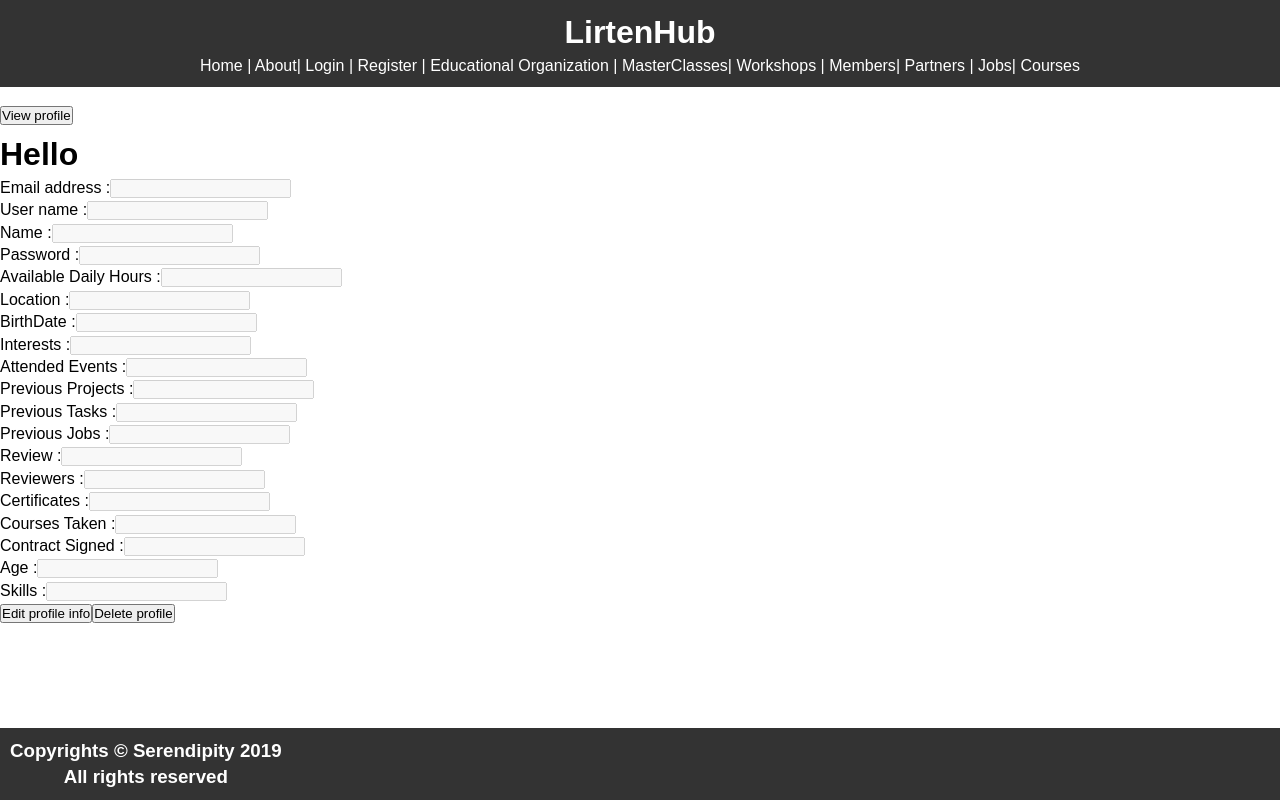
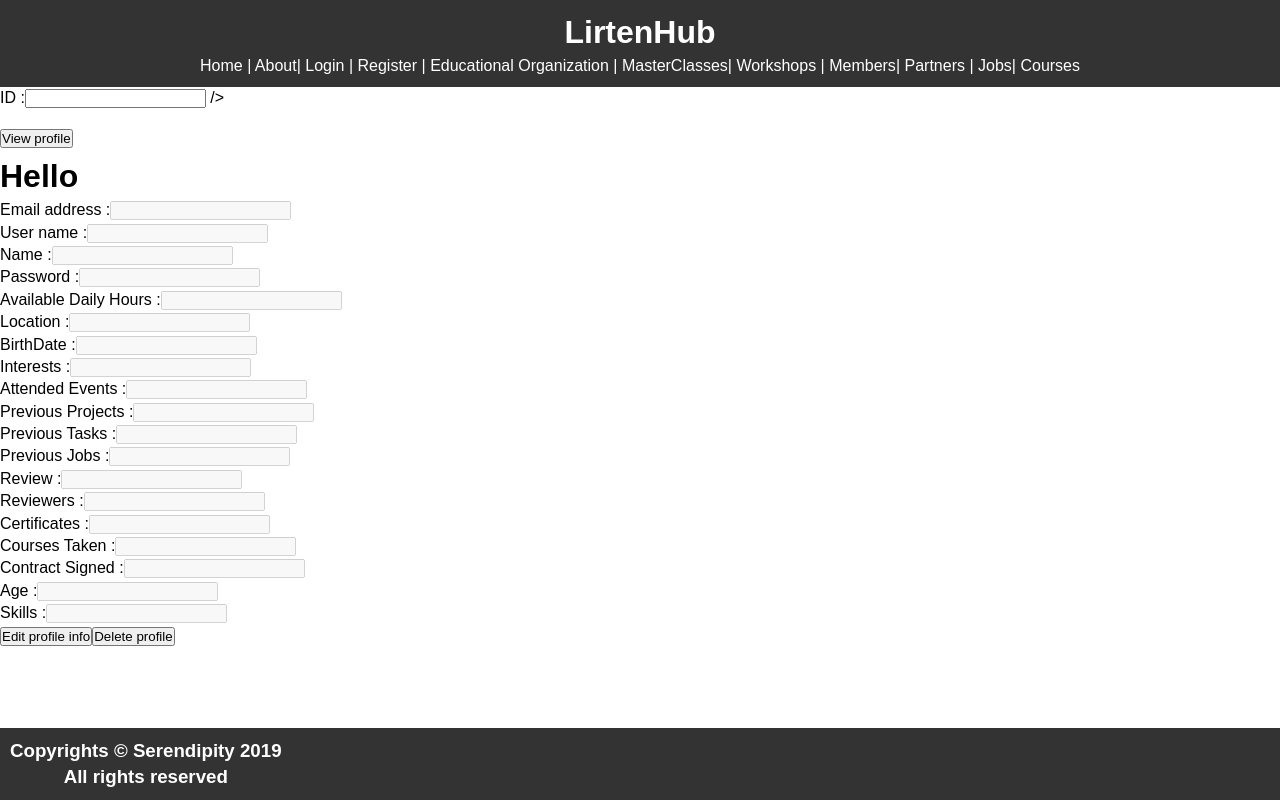
Before and after one commit to SE-GUC/Serendipity, a React (Create React App) app in the folder client/: page /member in a window 1280 px wide. Built offline with nearby package versions, Linux system fonts and the light colour scheme.

Commit message:
Update MemberApp.js

```diff
--- a/client/src/MemberApp.js
+++ b/client/src/MemberApp.js
@@ -1,16 +1,35 @@
 import React, { Component } from 'react';
-//import logo from './logo.svg';
-import EduOrg from './client'
 import './App.css';
-import axios from 'axios';
 import MemberProfile from './components/MemberProfile';
 
+class MemberApp extends Component {
+constructor (){
+super ()
+this.state = {
+    id :'',
+}
+this.onChange = this.onChange.bind(this)
+}
+onChange = (e) => {
 
-class MemberApp extends Component {
+    this.setState({ [e.target.name]: e.target.value });
+}
+
+
+
     render(){
+
+
+
         return(
             <div className="App">
-             <MemberProfile/>
+            <label>
+    ID :
+    <input name="id" type="text" value={this.state.id}  onChange={this.onChange} />                />
+</label>
+
+
+            <MemberProfile id ={this.state.id}/>
             </div>
         );
     }
```
